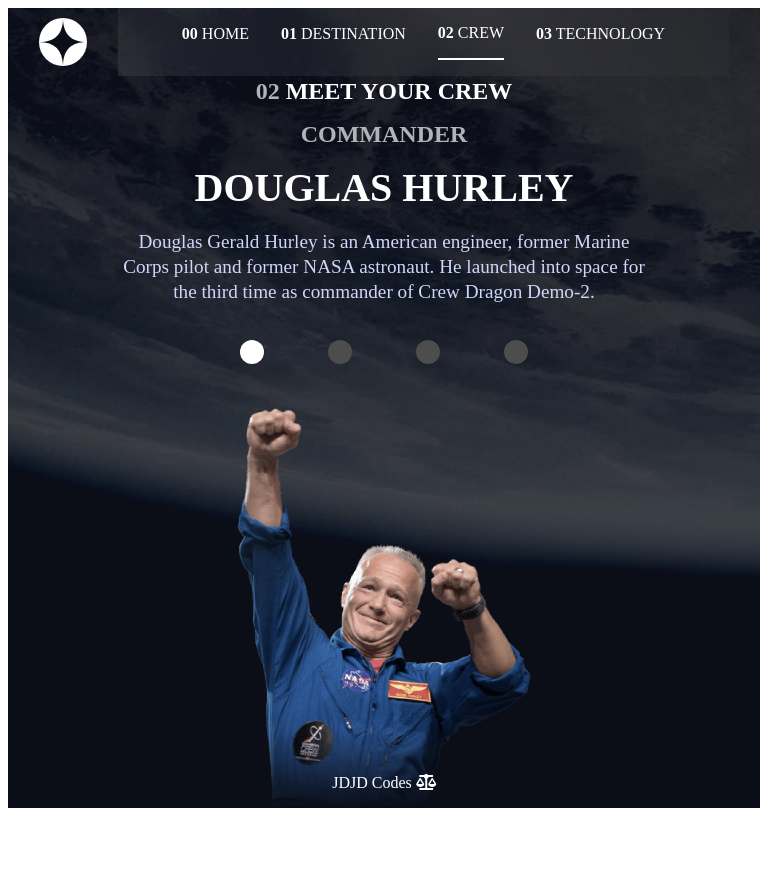
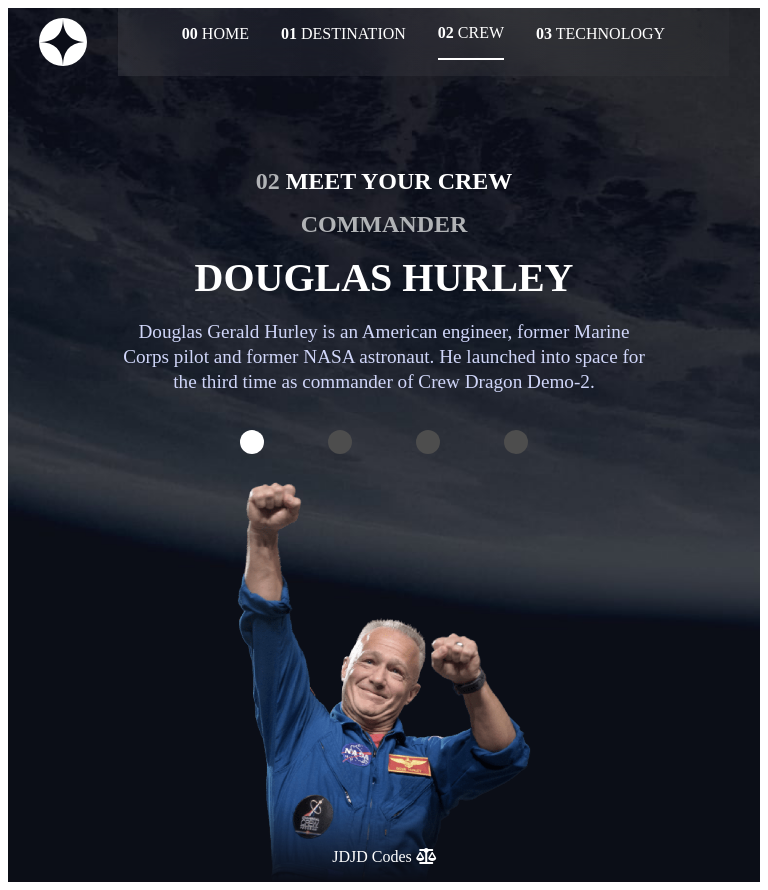
Before and after one commit to uconnwomensbball/SpaceTourismSite, a React (Vite) app: page /crew in a window 768 px wide. Before the commit the page ends 816 px from the top, so only its background shows below. Built offline with nearby package versions, Linux system fonts and the light colour scheme; a web font is replaced by a local one.

Commit message:
2 Jan 26 - Styles: @mediaqueries

```diff
--- a/src/index.css
+++ b/src/index.css
@@ -447,11 +447,12 @@
         flex-direction: column;
         justify-content: flex-end;
         align-items: center;
-        gap: 1rem;
+        gap: 0rem;
+        padding-top: 10rem;
     }
 
     .crew-details-div{
-        justify-content: center;
+
         align-items: center;
         text-align: center;
 
@@ -460,10 +461,12 @@
 
     .crew-details-div>h1{
        font-size: 2.5rem;
+
     }
 
     .crew-details-div>h2{
         margin: 0 0 1rem 0;
+
     }
 
     .crew-details-div>p{
```
